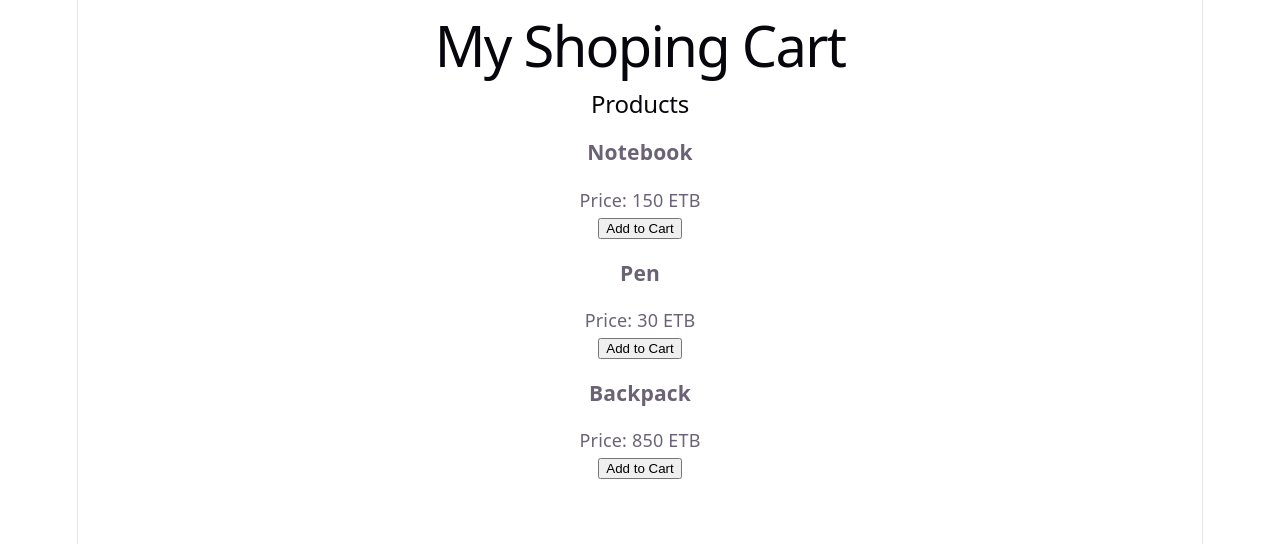
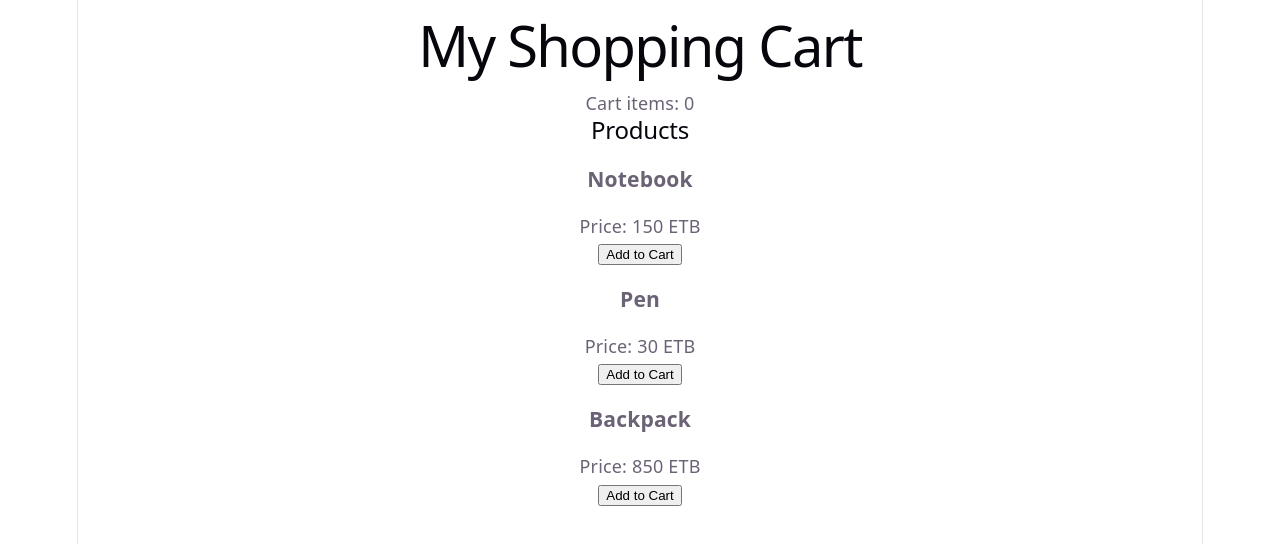
Before and after one commit to meklit-01/global-state, a React (Vite) app in the folder global-state/: page / in a window 1280 px wide. Shown: the top 544 px of the page. Built offline with nearby package versions, Linux system fonts and the light colour scheme.

Commit message:
Display cart count from global context

```diff
--- a/global-state/src/App.jsx
+++ b/global-state/src/App.jsx
@@ -1,10 +1,11 @@
 import React from 'react'
 import ProductList from './componts/ProductList'
+import Header from './componts/Header'
 
 function App() {
   return (
     <div>
-      <h1>My Shoping Cart</h1>
+      <Header />
       <ProductList />
     </div>
   )
--- /dev/null
+++ b/global-state/src/componts/Header.jsx
@@ -0,0 +1,14 @@
+import React, { useContext } from 'react'
+import CartContext from '../context/CartContext'
+
+function Header() {
+    const { cart } = useContext(CartContext);
+  return (
+    <header>
+        <h1>My Shopping Cart</h1>
+        <p>Cart items: {cart.length}</p>
+    </header>
+  )
+}
+
+export default Header
```
